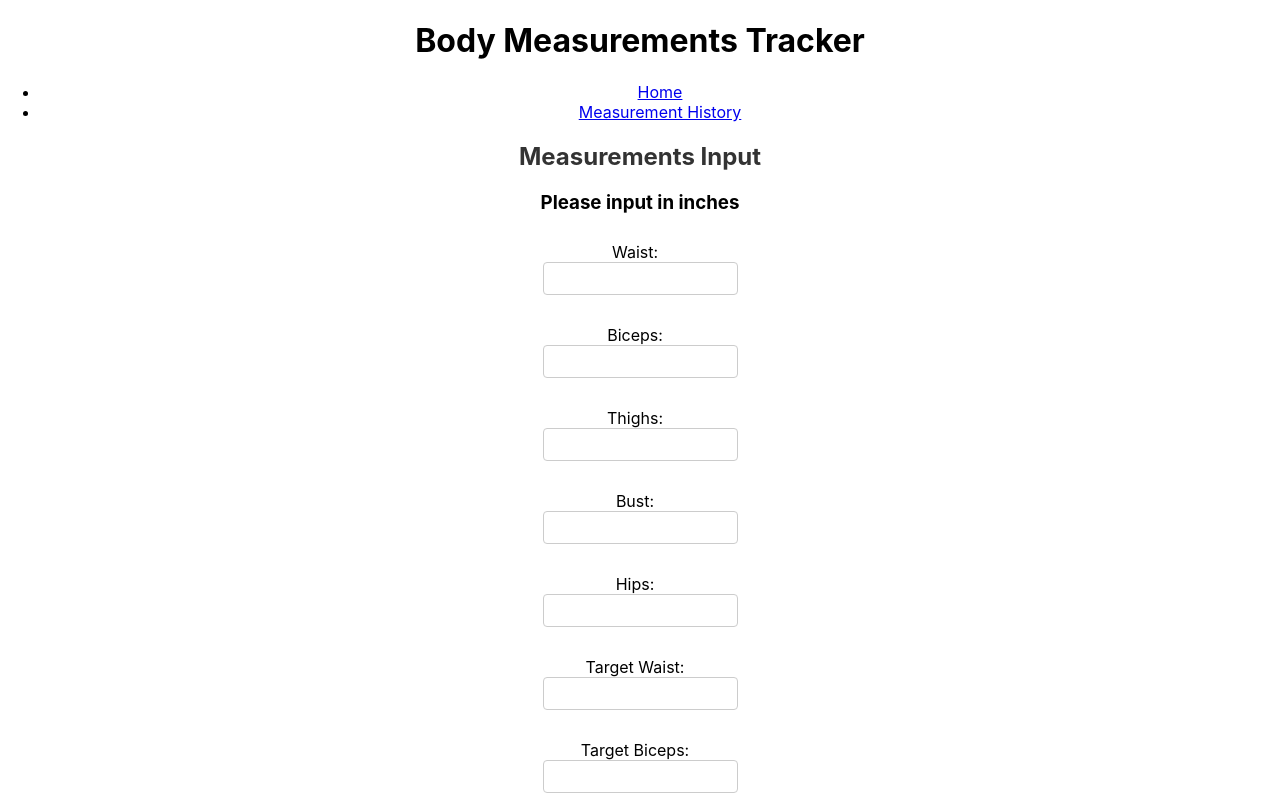
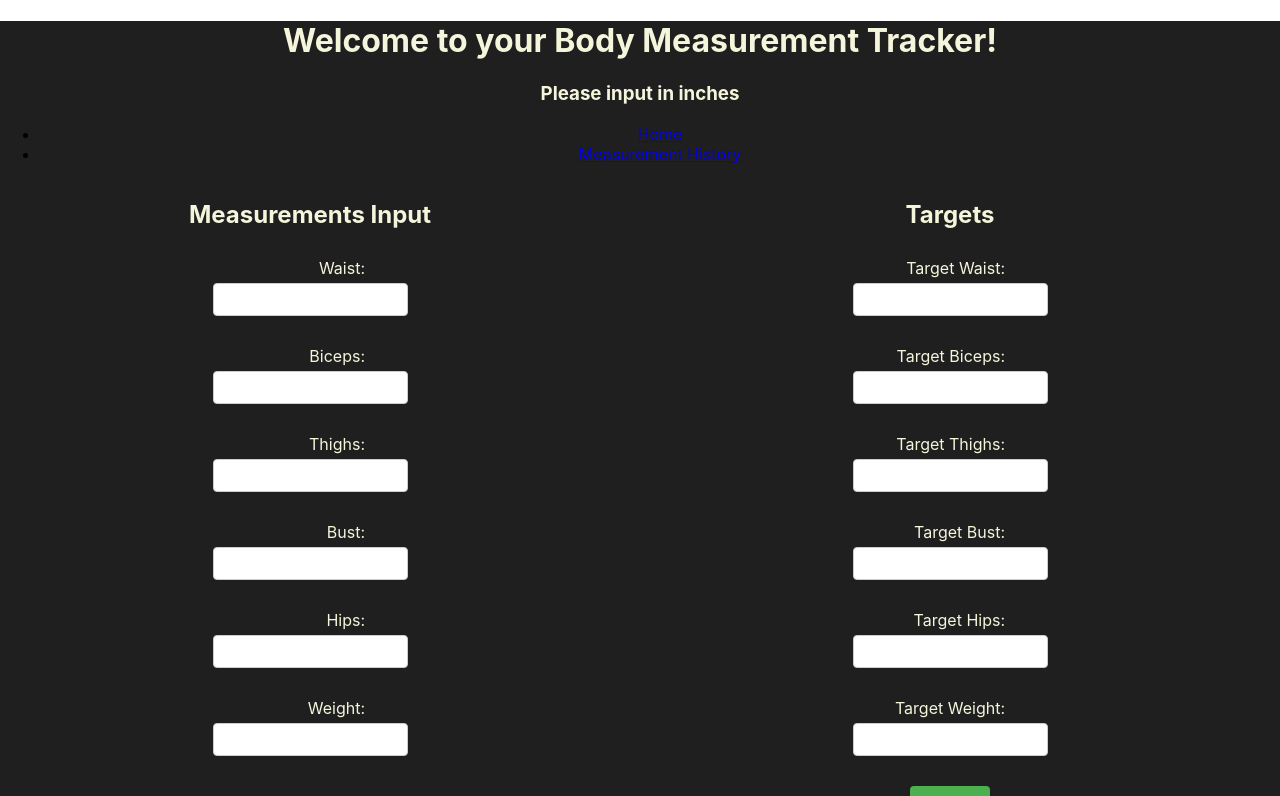
Before and after one commit to drakinor/body-tracker, a React (Create React App) app: page / in a window 1280 px wide. Shown: the top 796 px of the page. Built offline with nearby package versions, Linux system fonts and the light colour scheme.

Commit message:
Altered styling and corrected double label issue on history tooltips

```diff
--- a/src/App.css
+++ b/src/App.css
@@ -1,5 +1,7 @@
 .App {
   text-align: center;
+  background-color: #1f1f1f;
+  margin: 0;
 }
 
 .App-logo {
@@ -44,3 +46,46 @@
 .legend-container {
   margin-top: 20px; /* Adjust this margin as needed */
 }
+.measurement-container {
+  display: flex;
+}
+
+.column {
+  flex: 1;
+  margin-right: 20px;
+}
+
+.measurement-input {
+  margin-bottom: 10px;
+  display: flex;
+  align-items: center;
+  flex-direction: column; /* Set the flex direction to column */
+}
+
+label {
+  width: 120px;
+  margin-bottom: 5px; /* Add some spacing between label and input */
+  color: beige;
+}
+.input {
+  width: 100px;
+}
+
+h3 {
+  text-align: center;
+  color: beige;
+}
+
+h1 {
+  color: beige;
+}
+
+h2 {
+  color: beige;
+}
+
+p {
+  color: beige;
+}
+
+/* Add additional styling as needed */
--- a/src/App.js
+++ b/src/App.js
@@ -39,7 +39,8 @@ function App() {
   return (
     <Router>
       <div className="App">
-        <h1>Body Measurements Tracker</h1>
+        <h1>Welcome to your Body Measurement Tracker!</h1>
+        <h3>Please input in inches</h3>
         <nav>
           <ul>
             <li>
--- a/src/MeasurementHistory.js
+++ b/src/MeasurementHistory.js
@@ -41,25 +41,23 @@ function MeasurementHistory() {
           />
           <YAxis label={{ value: 'Inches', angle: -90, position: 'insideLeft' }} />
           <Tooltip
-            labelFormatter={(label) =>
-              new Date(label).toLocaleDateString()
-            }
+            labelFormatter={(label) => new Date(label).toLocaleDateString()}
             formatter={(value, name, props) => {
-              const isMeasurement = ['waist', 'biceps', 'thighs', 'bust', 'hips'].includes(
-                name
-              );
+              const isMeasurement = ['waist', 'biceps', 'thighs', 'bust', 'hips', 'weight'].includes(name);
 
               if (isMeasurement) {
                 const targetName = `target${name.charAt(0).toUpperCase() + name.slice(1)}`;
                 const targetValue = props.payload[targetName];
-                return `${name}: ${value} inches`;
+                const unit = name === 'weight' ? 'lbs' : 'inches';
+
+                return `${value} ${unit}`;
               }
 
-              return `${name}: ${value} inches`;
+              return value;
             }}
           />
           <Legend formatter={(value, entry) => {
-            const isMeasurement = ['Waist', 'Biceps', 'Thighs', 'Bust', 'Hips'].includes(
+            const isMeasurement = ['Waist', 'Biceps', 'Thighs', 'Bust', 'Hips', 'Weight'].includes(
               value
             );
             return isMeasurement ? `${value} (Actual)` : value;
@@ -94,6 +92,12 @@ function MeasurementHistory() {
             name="Hips"
             stroke="#ff0000"
           />
+          <Line
+            type="monotone"
+            dataKey="weight"
+            name="Weight"
+            stroke="#F698BD"
+          />
         </LineChart>
         </ResponsiveContainer>
       <div style={{ marginTop: 20, marginLeft: 20 }}>
@@ -105,6 +109,7 @@ function MeasurementHistory() {
             {measurement.targetThighs && <p>Thighs Target: {measurement.targetThighs}</p>}
             {measurement.targetBust && <p>Bust Target: {measurement.targetBust}</p>}
             {measurement.targetHips && <p>Hips Target: {measurement.targetHips}</p>}
+            {measurement.targetWeight && <p>Weight Target: {measurement.targetWeight}</p>}
           </div>
         ))}
       </div>
--- a/src/MeasurementsInput.css
+++ b/src/MeasurementsInput.css
@@ -60,3 +60,7 @@
     margin-top: 10px;
     color: #4caf50;
   }
+
+  h2 {
+    color: beige;
+  }
--- a/src/MeasurmentsInput.js
+++ b/src/MeasurmentsInput.js
@@ -10,6 +10,7 @@ function MeasurementsInput({ measurements, onInputChange, onSubmit }) {
   const [thighs, setThighs] = useState('');
   const [bust, setBust] = useState('');
   const [hips, setHips] = useState('');
+  const [weight, setWeight] = useState('');
   const [dateTime, setDateTime] = useState('');
   const [submissionMessage, setSubmissionMessage] = useState(''); // Declare setSubmissionMessage
 
@@ -18,7 +19,9 @@ function MeasurementsInput({ measurements, onInputChange, onSubmit }) {
   const [targetBiceps, setTargetBiceps] = useState('');
   const [targetThighs, setTargetThighs] = useState('');
   const [targetBust, setTargetBust] = useState('');
-  const [tragetHips, setTargetHips] = useState('');
+  const [targetHips, setTargetHips] = useState('');
+  const [targetWeight, setTargetWeight] = useState('');
+
 
 
   // Load measurements from local storage on component mount
@@ -29,6 +32,7 @@ function MeasurementsInput({ measurements, onInputChange, onSubmit }) {
     setThighs(storedMeasurements.thighs || '');
     setBust(storedMeasurements.bust || '');
     setHips(storedMeasurements.hips || '');
+    setWeight(storedMeasurements.weight || '');
     // Ensure the timestamp is set in a readable format
     setDateTime(new Date().toLocaleString());
   }, []);
@@ -63,6 +67,11 @@ function MeasurementsInput({ measurements, onInputChange, onSubmit }) {
       setHips(event.target.value);
     }
   };
+  const handleWeightChange = (event) => {
+    if (/^\d*\.?\d*$/.test(event.target.value)) {
+      setWeight(event.target.value);
+    }
+  };
 
   const handleTargetWaistChange = (event) => {
     if (/^\d*\.?\d*$/.test(event.target.value)) {
@@ -94,6 +103,12 @@ function MeasurementsInput({ measurements, onInputChange, onSubmit }) {
     }
   };
 
+  const handleTargetWeightChange = (event) => {
+    if (/^\d*\.?\d*$/.test(event.target.value)) {
+      setTargetWeight(event.target.value);
+    }
+  };
+
   // Submit handler
   const handleSubmit = (event) => {
     event.preventDefault();
@@ -112,8 +127,11 @@ function MeasurementsInput({ measurements, onInputChange, onSubmit }) {
       bust,
       targetBust,
       hips,
-      tragetHips,
+      targetHips,
+      weight,
+      targetWeight, // Corrected variable name
     };
+
 
     // Retrieve existing measurements from localStorage
     const storedMeasurements = JSON.parse(localStorage.getItem('measurements')) || [];
@@ -129,10 +147,13 @@ function MeasurementsInput({ measurements, onInputChange, onSubmit }) {
   };
 
   return (
-    <div>
-      <h2>Measurements Input</h2>
-      <h3>Please input in inches</h3>
-      <form onSubmit={handleSubmit}>
+    <div className="measurement-container">
+      <div className="column">
+        <h2>Measurements Input</h2>
+
+        <form onSubmit={handleSubmit}>
+          {/* Measurement inputs */}
+          <div className="measurement-input">
         <label>Waist:</label>
         <input type="text" value={waist} onChange={handleWaistChange} />
         <br />
@@ -153,6 +174,18 @@ function MeasurementsInput({ measurements, onInputChange, onSubmit }) {
         <input type='text' value={hips} onChange={handleHipsChange} />
         <br />
 
+        <label>Weight:</label>
+        <input type='text' value={weight} onChange={handleWeightChange} />
+        <br />
+        </div>
+        </form>
+      </div>
+
+      <div className="column">
+        <h2>Targets</h2>
+        <form onSubmit={handleSubmit}>
+          {/* Target inputs */}
+          <div className="measurement-input">
          {/* Optional target input */}
          <label>Target Waist:</label>
         <input type="text" value={targetWaist} onChange={handleTargetWaistChange} />
@@ -170,16 +203,21 @@ function MeasurementsInput({ measurements, onInputChange, onSubmit }) {
         <input type="text" value={targetBust} onChange={handleTargetBustChange} />
         <br />
 
-         <label>Target Hips:</label>
-        <input type="text" value={tragetHips} onChange={handleTargetHipsChange} />
+        <label>Target Hips:</label>
+        <input type="text" value={targetHips} onChange={handleTargetHipsChange} />
         <br />
 
+        <label>Target Weight:</label>
+        <input type="text" value={targetWeight} onChange={handleTargetWeightChange} />
+        <br />
+        </div>
         {/* ... other measurement input fields */}
         <button type="submit">Submit</button>
 
         {/* Display submission message */}
         {submissionMessage && <p>{submissionMessage}</p>}
       </form>
+      </div>
     </div>
   );
 }
```
Also changed, not shown: 1 other file (tests, documents, lock files or other folders).
